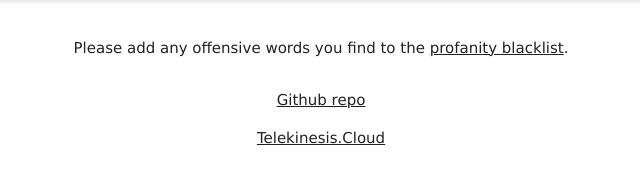
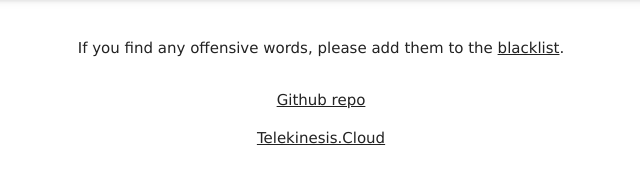
Before and after one commit to telekinesis-inc/madhash, a plain HTML site: page index.html in a window 1280 px wide. Shown: the part 616-797 px from the top of the page, 319-959 px from the left. Drawn offline with nearby package versions, Linux system fonts and the light colour scheme; no server answers.

Commit message:
Update index.html

```diff
--- a/index.html
+++ b/index.html
@@ -27,8 +27,8 @@
 
     </form>
     <p>
-      Please add any offensive words you find to the <a href="https://github.com/e-neuman/madhash/blob/master/offensive.txt">
-        profanity blacklist</a>.
+      If you find any offensive words, please add them to the <a href="https://github.com/e-neuman/madhash/blob/master/offensive.txt">
+        blacklist</a>.
     </p>
   </div>
   <div class="w3-footer">
```
